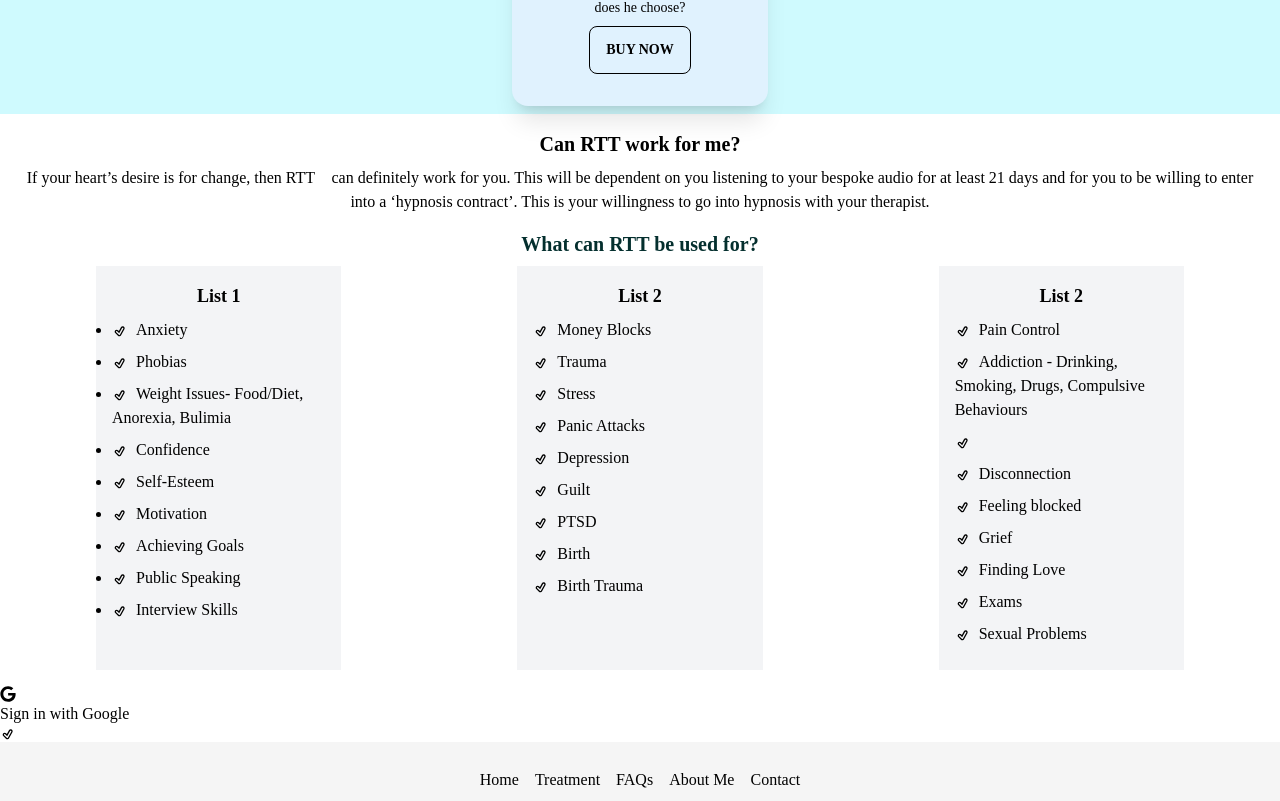
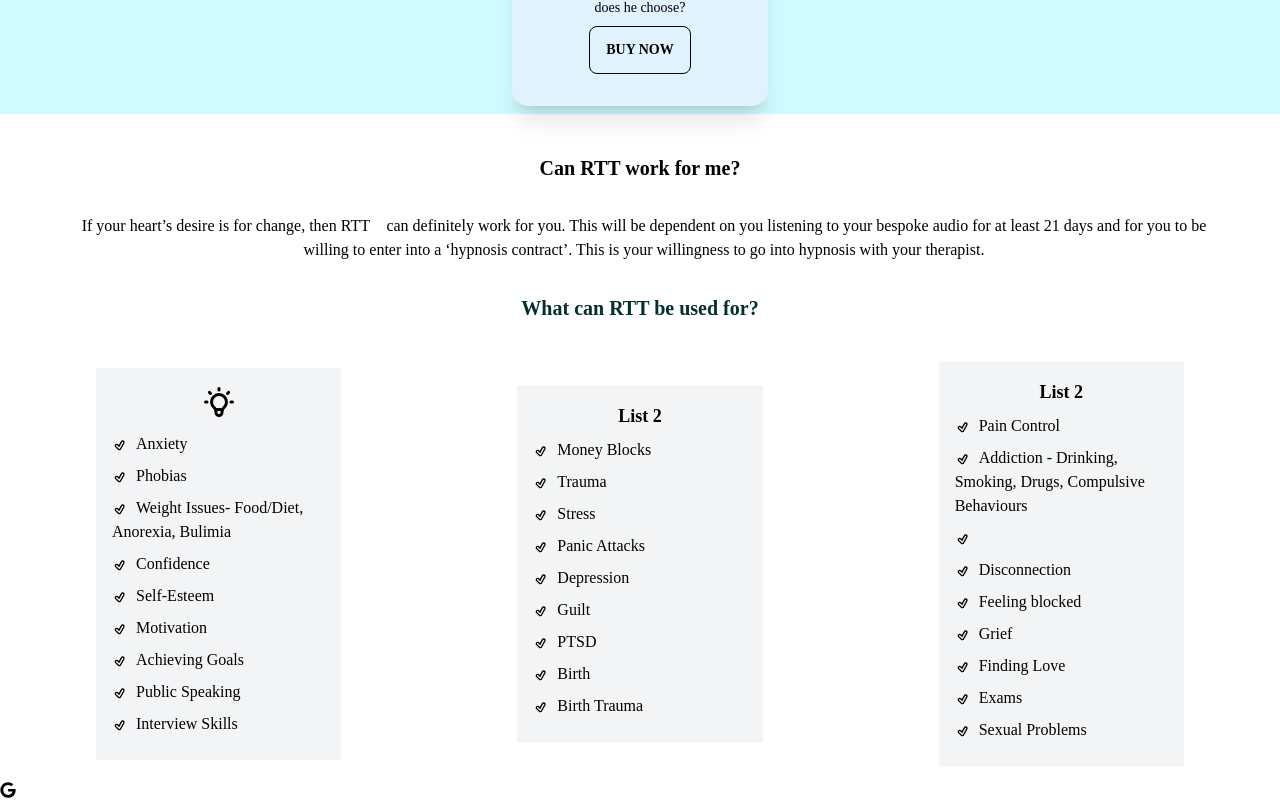
Before and after one commit to Laura-Kam/therapy-with-dee-macey, a Next.js app: page / in a window 1280 px wide. Shown: the part 4595-5396 px from the top of the page. Built offline with nearby package versions, Linux system fonts and the light colour scheme.

Commit message:
added symbols and design to 3 divs for issues treated

```diff
--- a/src/comps/HomepageComponents/IssuesTreatedHomepage.js
+++ b/src/comps/HomepageComponents/IssuesTreatedHomepage.js
@@ -1,27 +1,29 @@
 import Link from "next/link";
 import Image from "next/image";
 import { TiTickOutline } from "react-icons/ti";
+import { TbBulb } from "react-icons/tb";
 
 const IssuesTreatedHomepage = () => {
   return (
     <div className="bg-white p-4">
-      <h1 className="text-xl font-bold mb-2 text-center">
+      <h1 className="text-xl font-bold mb-2 text-center mt-6">
         Can RTT work for me?
       </h1>
-      <p className="mb-4 text-center ">
+      <p className="mb-4 text-center m-8 ml-12 mr-10 ">
         If your heart’s desire is for change, then RTT can definitely work for
         you. This will be dependent on you listening to your bespoke audio for
         at least 21 days and for you to be willing to enter into a ‘hypnosis
         contract’. This is your willingness to go into hypnosis with your
         therapist.
       </p>
-      <h1 className="text-xl font-bold mb-2 text-center text-teal-950">
+      <h1 className="text-xl font-bold mb-10 mt-8 text-center text-teal-950">
         What can RTT be used for?
       </h1>
-      <div className="flex flex-col sm:flex-row gap-4">
-        <div className="bg-gray-100 p-4 flex-1 mx-20 sm:w-1/3">
-          <h2 className="text-lg font-bold mb-2 text-center">List 1</h2>
-          <ul className="list-disc">
+      <div className="flex flex-col sm:flex-row gap-4 items-center">
+        <div className="bg-gray-100 p-4 flex-1 mx-20 sm:w-1/3 md:2/3 relative">
+          <TbBulb className="mb-5 text-4xl absolute top-4 bottom-3 left-1/2 transform -translate-x-1/2" />
+
+          <ul className="list-none mt-12">
             <li className="mb-2">
               <TiTickOutline className="inline-block mr-2" />
               Anxiety
@@ -60,7 +62,7 @@ const IssuesTreatedHomepage = () => {
             </li>
           </ul>
         </div>
-        <div className="bg-gray-100 p-4 flex-1 mx-20 sm:w-1/3">
+        <div className="bg-gray-100 p-4 flex-1 mx-20 sm:w-1/3 md:2/3">
           <h2 className="text-lg font-bold mb-2 text-center">List 2</h2>
           <ul className="list-none">
             <li className="mb-2">
@@ -101,7 +103,7 @@ const IssuesTreatedHomepage = () => {
             </li>
           </ul>
         </div>
-        <div className="bg-gray-100 p-4 flex-1 mx-20 sm:w-1/3">
+        <div className="bg-gray-100 p-4 flex-1 mx-20 sm:w-1/3 md:2/3">
           <h2 className="text-lg font-bold mb-2 text-center">List 2</h2>
           <ul className="list-none">
             <li className="mb-2">
```
